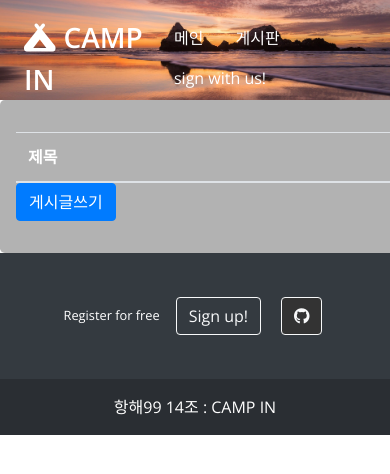
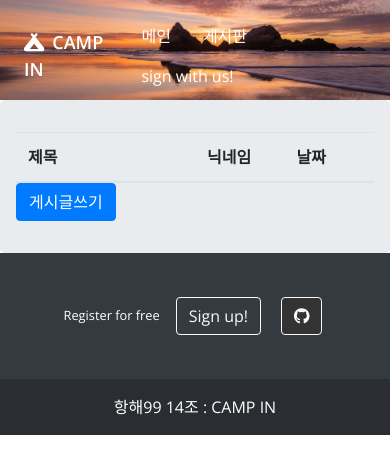
Before and after one commit to hanghea99/camp-in-project, a Flask app: page /posting in a window 390 px wide; the page is wider, and only the part inside the window is pictured. Shown: the top 474 px of that part. Run offline with Flask 2, Linux system fonts and the light colour scheme; data that the repository does not hold is empty; some libraries are stand-ins or nearby versions; some web fonts are replaced.

Commit message:
Edit css, js, html of main

```diff
--- a/static/css/main.css
+++ b/static/css/main.css
@@ -98,6 +98,7 @@ a:hover {
   color: var(--color-orange);
   text-decoration: none;
 }
+
 .navbar__menu__item {
   padding: 8px 12px;
   margin: 0px 4px;
@@ -130,6 +131,9 @@ a:hover {
   color: var(--color-white);
 }
 
+.banner_title > p {
+  font-size: var(--font-micro);
+}
 .banner_title h1:after {
   content: " ";
   display: block;
@@ -144,7 +148,7 @@ a:hover {
 
 /* search 박스 */
 #search {
-  max-width: 1170px;
+  max-width: 1150px;
   width: 100%;
   height: 100%;
   display: flex;
@@ -176,11 +180,6 @@ a:hover {
   margin: 0 auto;
   border-radius: 15px;
 }
-
-/* #cards-box > div.test {
-  padding: 0 0;
-  width: 606px;
-} */
 
 .camp__card {
   max-width: 350px;
@@ -263,12 +262,6 @@ a:hover {
     font-size: 0.8rem;
   }
 
-  #navbar {
-    flex-direction: column;
-    align-items: flex-start;
-    background-color: #343a40;
-  }
-
   .navbar__menu {
     flex-direction: column;
     text-align: center;
--- a/static/css/style.css
+++ b/static/css/style.css
@@ -1,4 +1,3 @@
-/* Global */
 :root {
   /* color */
   --color-white: #ffffff;
@@ -30,6 +29,8 @@
 
   /* size */
   --size-border-radius: 4px;
+  /* Annimation */
+  --animation-duration: 300ms;
 }
 
 /* Universal tags */
@@ -75,7 +76,6 @@ li {
   transform: translateX(-50%);
   width: 100%;
   margin: auto;
-
   padding: 16px;
   transition: all var(--animation-duration) ease-in-out;
   z-index: 1;
@@ -87,10 +87,10 @@ li {
   background-color: transparent;
   align-items: center;
   margin: auto;
-
   max-width: 1200px;
   width: 100%;
 }
+
 .navbar__logo {
   font-size: var(--font-medium);
   font-weight: var(--weight-semi-bold);
@@ -166,7 +166,7 @@ a:hover {
   margin: auto;
 }
 .posting_box {
-  width: 1000px;
+  max-width: 1000px;
 
   margin-left: auto;
   margin-right: auto;
@@ -176,3 +176,38 @@ a > p {
   text-decoration: none;
   color: var(--color-black);
 }
+
+@media screen and (max-width: 768px) {
+  :root {
+    /* Font size */
+    --font-large: 30px;
+    --font-medium: 18px;
+    --font-regular: 16px;
+    --font-small: 14px;
+    --font-micro: 12px;
+  }
+
+  h5 {
+    font-size: 1.2rem;
+  }
+
+  span {
+    font-size: 0.8rem;
+  }
+
+  .navbar__menu {
+    flex-direction: column;
+    text-align: center;
+    width: 100%;
+    display: none;
+  }
+
+  .navbar__menu__item {
+    background-color: none;
+  }
+
+  .navbar__menu__item.active {
+    border: 1px solid var(--color-white);
+    background-color: none;
+  }
+}
--- a/templates/main.html
+++ b/templates/main.html
@@ -120,7 +120,7 @@
 
             <section class="wrap">
                 <div class="card__container">
-                    <div id="cards-box" class="row">
+                    <div id="cards-box" class="row mr-0 ml-0">
                         {% for list in all_list %}
                             <div class="mb-4 col-md-4">
                                 <div class="camp__card">
--- a/templates/posting.html
+++ b/templates/posting.html
@@ -37,7 +37,7 @@
             src="https://cdnjs.cloudflare.com/ajax/libs/popper.js/1.12.9/umd/popper.min.js"
             integrity="sha384-ApNbgh9B+Y1QKtv3Rn7W3mgPxhU9K/ScQsAP7hUibX39j7fakFPskvXusvfa0b4Q"
             crossorigin="anonymous"></script>
-    <link rel="stylesheet" type="text/css" href="../static/css/main.css">
+    <!-- <link rel="stylesheet" type="text/css" href="../static/css/main.css"> -->
     <script defer="defer" src="../static/js/main.js"></script>
 
 
@@ -169,11 +169,17 @@
     </div>
 </nav>
 
-
 <section id="banner1"></section>
 <section id="post-box">
-    <div class="posting_box banner_title jumbotron  mb-0">
+    <div class="posting_box jumbotron  mb-0">
         <table class="table wrap">
+            <colgroup>
+                <col style="width: 50%;">
+                <col style="width: 25%;">
+                <col style="width: 25%;">
+
+            </colgroup>
+
             <thead>
             <tr>
                 <th scope="col">제목</th>
```
Also changed, not shown: templates/detail.html (+9 -5 lines). Lines whose indentation alone changed are shown as unchanged.
